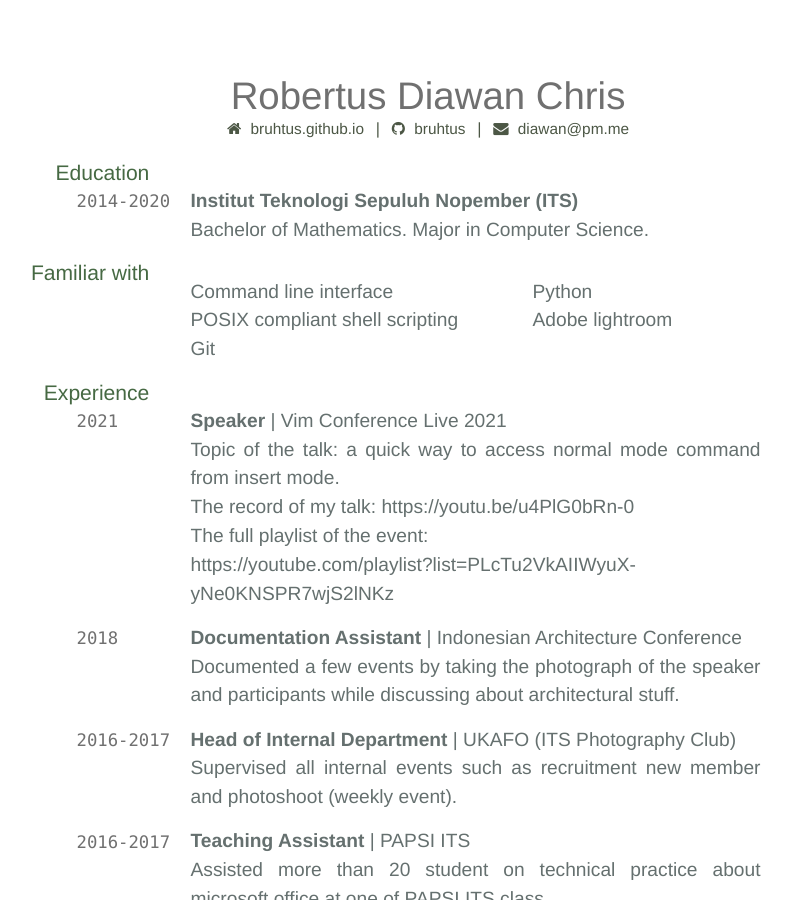
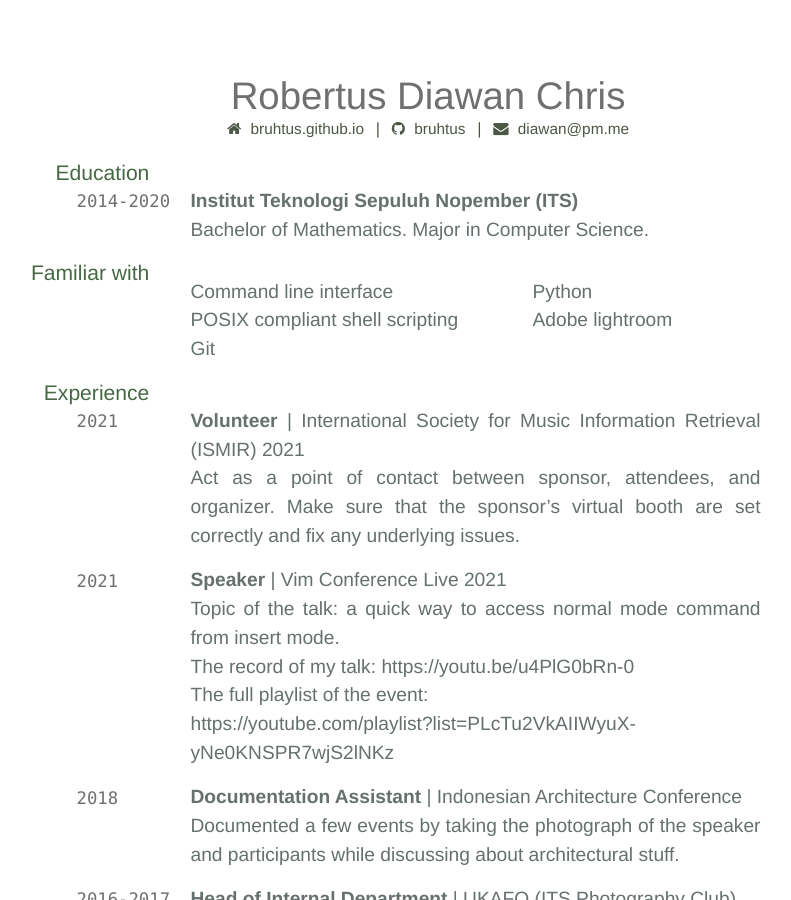
Before and after one commit to TimoTSchmidt/test3, a Jekyll site: the page built from index.md, in a window 1280 px wide and 900 px high. Shown: the whole window, without its empty margins (212-1003 px from the left). Built offline with Jekyll 4.4.1, drawn with Linux system fonts in a browser that asks for light colours; nearby versions of some CDN libraries.

Commit message:
feat(experience): add volunteer of ISMIR 2021

```diff
--- a/index.md
+++ b/index.md
@@ -30,6 +30,10 @@ Bachelor of Mathematics. Major in Computer Science.
 - Adobe lightroom
 
 ## Experience
+
+`2021`
+__Volunteer__ | International Society for Music Information Retrieval (ISMIR) 2021 <br>
+Act as a point of contact between sponsor, attendees, and organizer. Make sure that the sponsor's virtual booth are set correctly and fix any underlying issues.
 
 `2021`
 __Speaker__ | Vim Conference Live 2021 <br>
```
